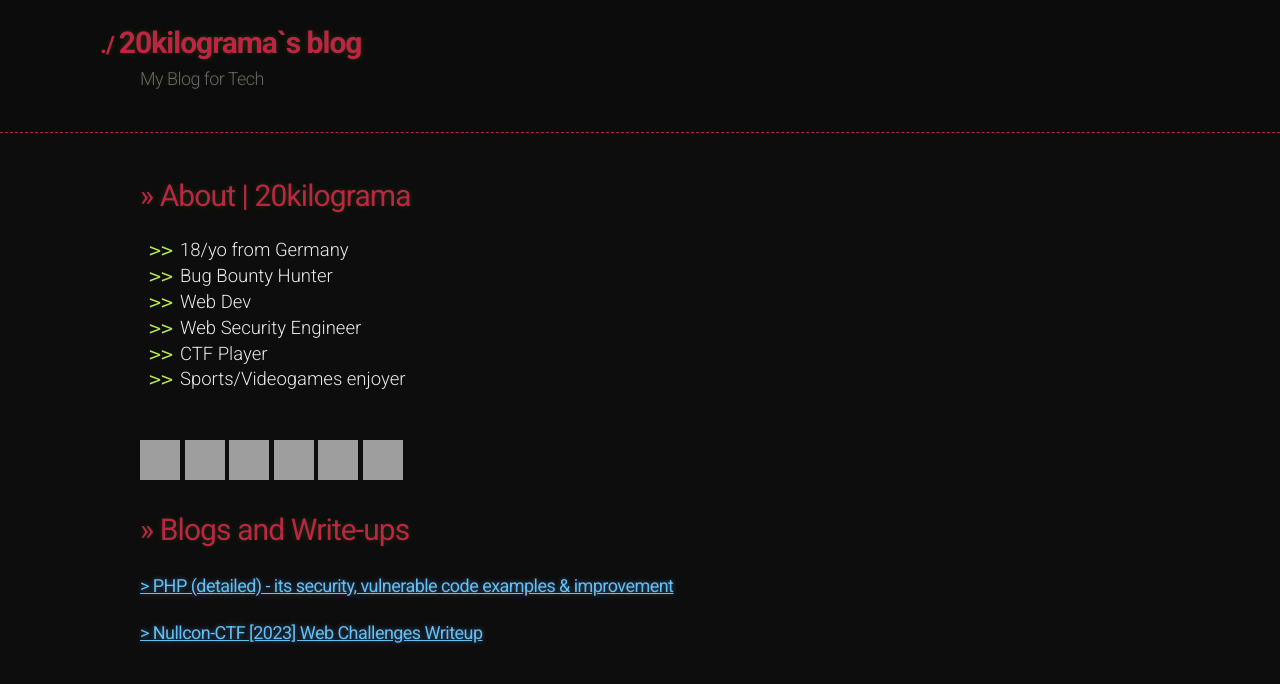
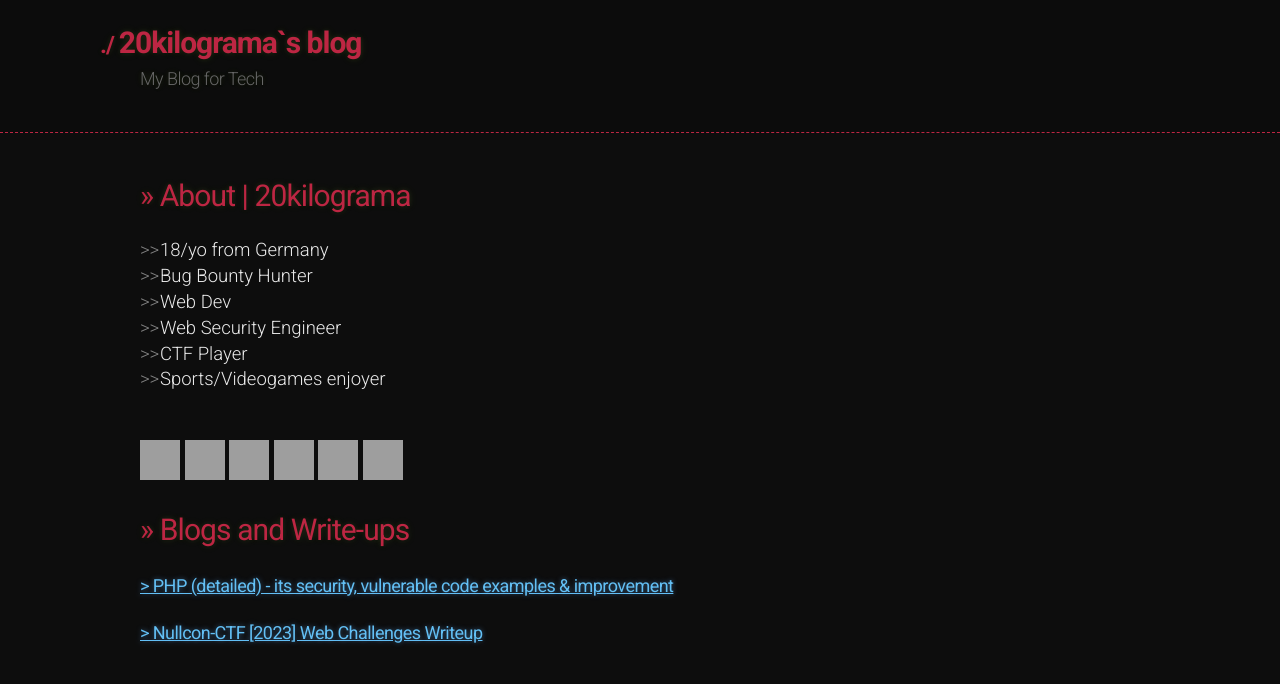
Before and after one commit to 20kilograma/blog, a Jekyll site: the page built from index.md, in a window 1280 px wide. Shown: the top 684 px of the page. Built offline with Jekyll 4.4.1, drawn with Linux system fonts in a browser that asks for light colours; nearby versions of some CDN libraries; some web fonts are replaced; our own code applies the rules of GitHub Pages for plain Markdown files; grey boxes are pictures that could not be loaded.

Commit message:
Update jekyll-theme-hacker.scss

```diff
--- a/_sass/jekyll-theme-hacker.scss
+++ b/_sass/jekyll-theme-hacker.scss
@@ -150,9 +150,23 @@ dt {
   font-weight: bold;
 }
 
-ul li {
-  list-style-image:url('../images/bullet.png');
+ul {
+    list-style: none;
+    padding: 0;
 }
+
+li {
+    position: relative;
+    padding-left: 20px;
+}
+
+li::before {
+    content: '>>';
+    color: gray;
+    position: absolute;
+    left: 0;
+}
+
 
 blockquote {
   color: $blockquote-color;
```
